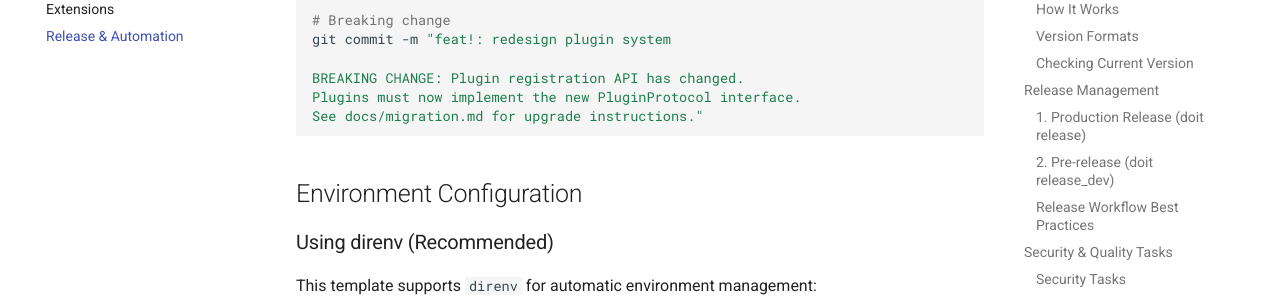
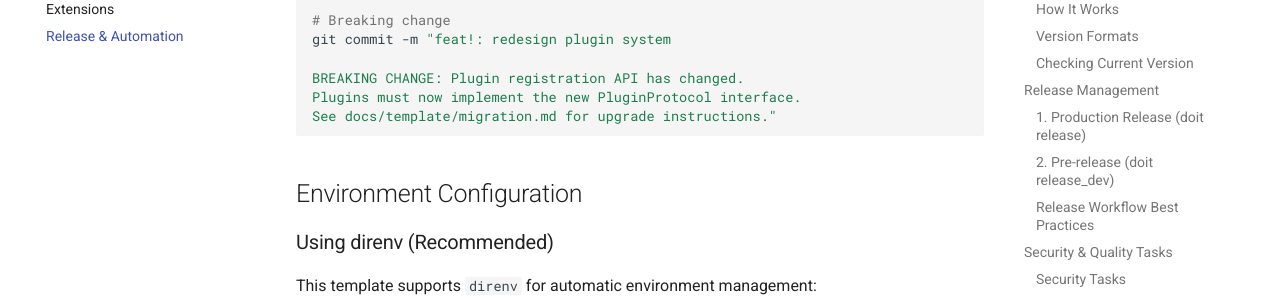
Before and after one commit to endavis/pyproject-template, an MkDocs documentation site: the page built from docs/development/release-and-automation.md, in a window 1280 px wide and 900 px high, scrolled down 8409 px. Shown: the part 153-451 px from the top of the window. Built offline with MkDocs 1.6.1 and Material for MkDocs 9.7.7, drawn with Linux system fonts in a browser that asks for light colours; comment, search, counter and statistics services are not loaded.

Commit message:
fix(docs): update broken links to migration guide

````diff
--- a/docs/development/release-and-automation.md
+++ b/docs/development/release-and-automation.md
@@ -402,7 +402,7 @@ git commit -m "feat!: redesign plugin system
 
 BREAKING CHANGE: Plugin registration API has changed.
 Plugins must now implement the new PluginProtocol interface.
-See docs/migration.md for upgrade instructions."
+See docs/template/migration.md for upgrade instructions."
 ```
 
 ## Environment Configuration
````
Also changed, not shown: AGENTS.md (+1 -1 lines), README.md (+2 -2 lines).
